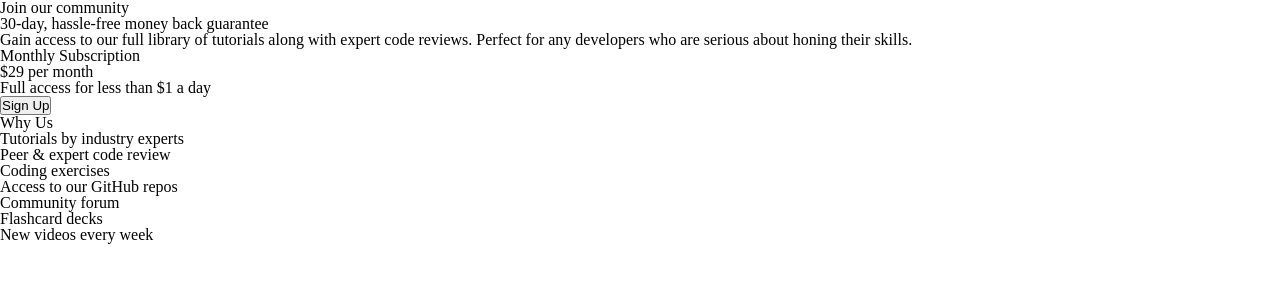
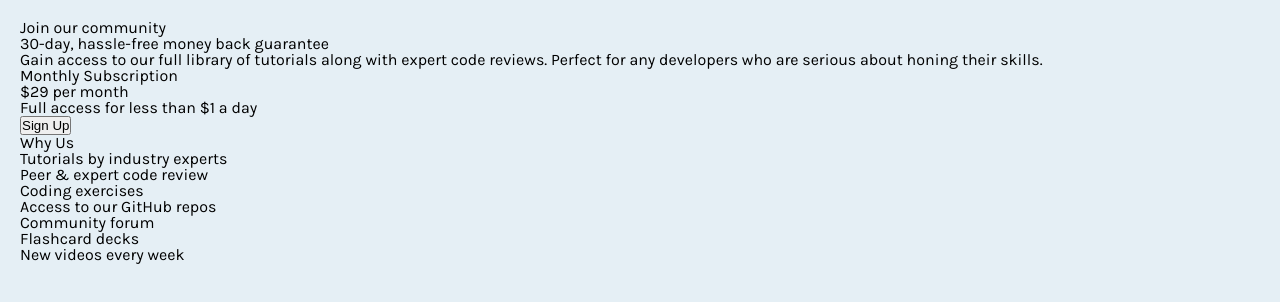
Before and after one commit to Joaovitorsw/single-price-grid-component, a plain HTML site: page index.html in a window 1280 px wide. Drawn offline with Linux system fonts and the light colour scheme.

Commit message:
✨ feat: body background color and padding

```diff
--- a/style.css
+++ b/style.css
@@ -1,8 +1,14 @@
 :root {
   --primary-color: hsl(179, 62%, 43%);
   --secondary-color: hsl(71, 73%, 54%);
+  --secondary-color-dark: hsl(71, 61%, 50%);
   --tertiary-color: hsl(204, 43%, 93%);
   --quaternary-color: hsl(218, 22%, 67%);
   --quinary-color: white;
-  --senary-color: white;
+  --senary-color: #4abebd;
 }
+body {
+  padding: 20px;
+  background-color: var(--tertiary-color);
+  font-family: "Karla", sans-serif;
+}
```
